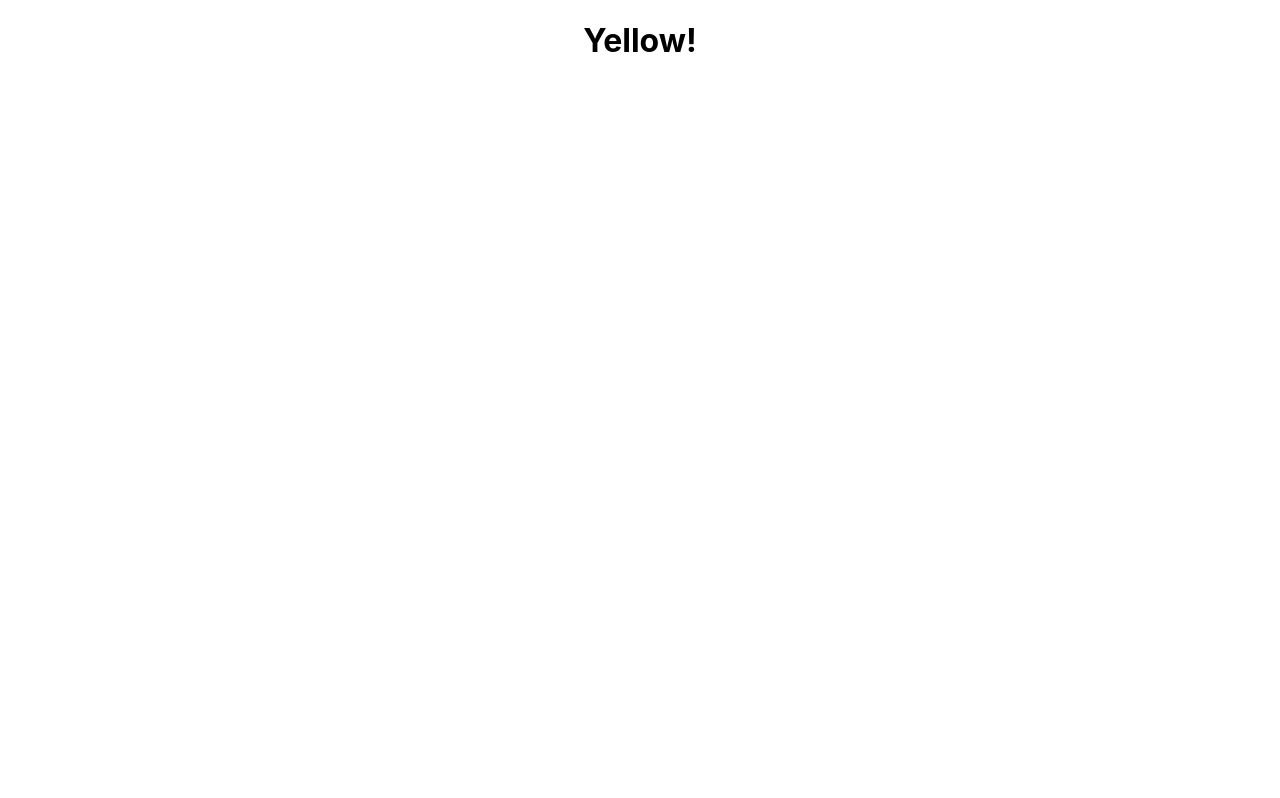
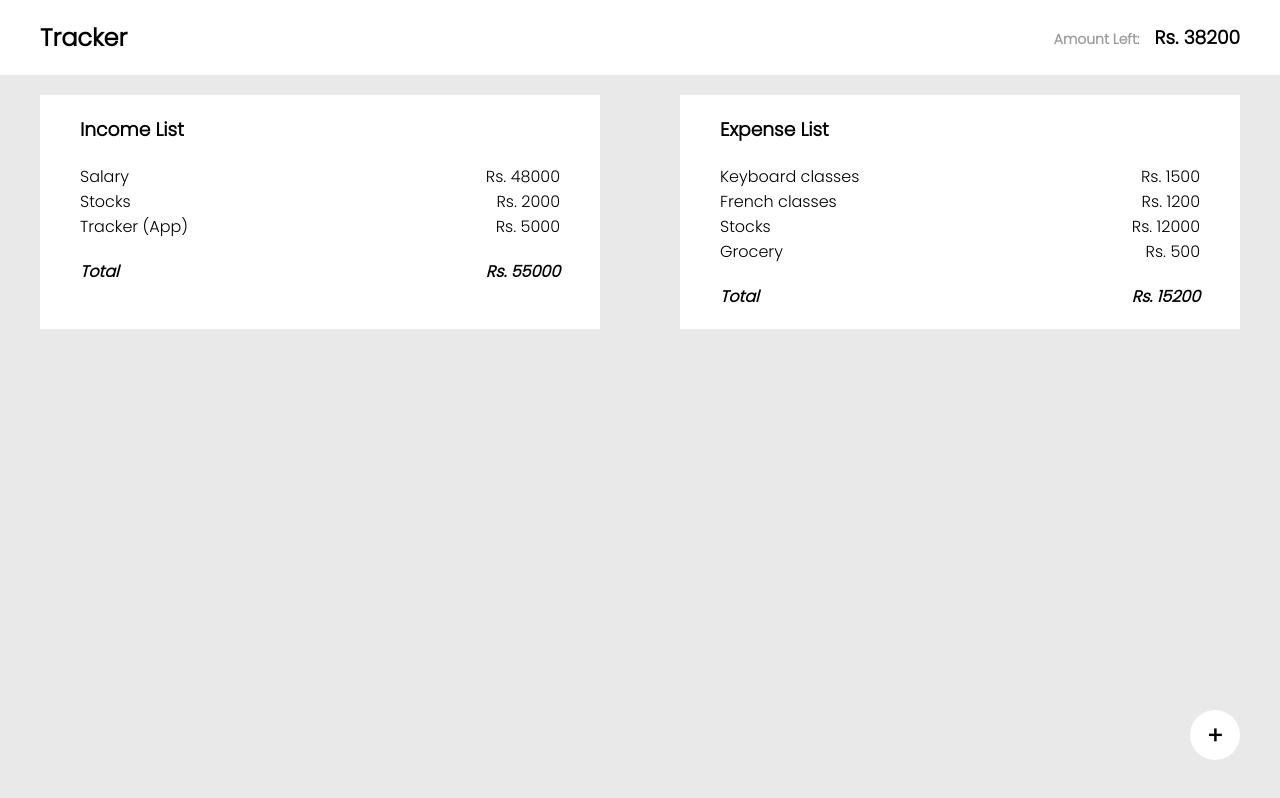
Before and after one commit to NishantGada/budget-tracker, a React (Create React App) app: page / in a window 1280 px wide. Built offline with nearby package versions, Linux system fonts and the light colour scheme.

Commit message:
Added 4 new components

```diff
--- a/src/App.css
+++ b/src/App.css
@@ -1,38 +1,85 @@
-.App {
-  text-align: center;
+@import url('https://fonts.googleapis.com/css2?family=Poppins:wght@300&display=swap');
+
+
+* {
+	margin: 0;
+	padding: 0;
+	box-sizing: border-box;
+	font-family: 'Poppins', sans-serif;
 }
 
-.App-logo {
-  height: 40vmin;
-  pointer-events: none;
+.App {
+	height: 100vh;
+	background-color: #e9e9e9;
 }
 
-@media (prefers-reduced-motion: no-preference) {
-  .App-logo {
-    animation: App-logo-spin infinite 20s linear;
-  }
+.add {
+	width: 50px;
+	height: 50px;
+	background-color: white;
+	border-radius: 50%;
+	font-size: 20px;
+	border: none;
+	cursor: pointer;
+
+	position: absolute;
+	right: 40px;
+	bottom: 40px;
+
+	display: flex;
+	align-items: center;
+	justify-content: center;
 }
 
-.App-header {
-  background-color: #282c34;
-  min-height: 100vh;
-  display: flex;
-  flex-direction: column;
-  align-items: center;
-  justify-content: center;
-  font-size: calc(10px + 2vmin);
-  color: white;
+.header {
+	/* border: 1px solid black; */
+	text-align: center;
+	padding: 20px 40px;
+	background-color: white;
+
+	display: flex;
+	align-items: center;
+	justify-content: space-between;
 }
 
-.App-link {
-  color: #61dafb;
+.header h3 span {
+	color: rgb(156, 156, 156);
+	font-size: 14px;
+	margin-right: 10px;
 }
 
-@keyframes App-logo-spin {
-  from {
-    transform: rotate(0deg);
-  }
-  to {
-    transform: rotate(360deg);
-  }
+.information {
+	/* border: 1px solid black; */
+	padding: 40px;
+	margin: 20px 40px;
+	background-color: white;
 }
+
+.sect {
+	display: flex;
+	justify-content: space-between;
+}
+
+.expenseList, .incomeList {
+	/* border: 1px solid black; */
+	padding: 20px 40px;
+	margin: 20px 40px;
+	width: 45%;
+	background-color: white;
+	text-align: left;
+}
+
+.expList, .incList {
+	margin-top: 20px;
+}
+
+.expList p, .incList p {
+	display: flex;
+	justify-content: space-between;
+}
+
+.expList p:last-child, .incList p:last-child {
+	margin-top: 20px;
+	font-style: italic;
+	font-weight: bold;
+}
--- a/src/App.js
+++ b/src/App.js
@@ -1,9 +1,21 @@
 import './App.css';
+
+import Header from './components/Header';
+import Add from './components/Add';
+import IncomeList from './components/IncomeList';
+import ExpenseList from './components/ExpenseList';
 
 function App() {
   return (
     <div className="App">
-      <h1>Yellow!</h1>
+		<Header />
+		<Add />
+
+		<div className="sect">
+			<IncomeList />
+			<ExpenseList />
+		</div>
+
     </div>
   );
 }
--- /dev/null
+++ b/src/components/Add.jsx
@@ -0,0 +1,9 @@
+import React from 'react'
+
+export default function Add() {
+    return (
+        <button className="add" onClick={() => alert("Clicked!")}>
+            <h3>+</h3>
+        </button>
+    )
+}
--- /dev/null
+++ b/src/components/ExpenseList.jsx
@@ -0,0 +1,17 @@
+import React from 'react'
+
+export default function ExpenseList() {
+    return (
+        <div className="expenseList">
+            <h3>Expense List</h3>
+
+            <div className="expList">
+                <p>Keyboard classes <span>Rs. 1500</span></p>
+                <p>French classes <span>Rs. 1200</span></p>
+                <p>Stocks <span>Rs. 12000</span></p>
+                <p>Grocery <span>Rs. 500</span></p>
+                <p>Total <span>Rs. 15200</span></p>
+            </div>
+        </div>
+    )
+}
--- /dev/null
+++ b/src/components/Header.jsx
@@ -0,0 +1,11 @@
+import React from 'react'
+
+export default function Header() {
+    return (
+        <div className="header">
+            <h2>Tracker</h2>
+
+            <h3><span>Amount Left:</span> Rs. 38200</h3>
+        </div>
+    )
+}
--- /dev/null
+++ b/src/components/IncomeList.jsx
@@ -0,0 +1,16 @@
+import React from 'react'
+
+export default function IncomeList() {
+    return (
+        <div className="incomeList">
+            <h3>Income List</h3>
+
+            <div className="incList">
+                <p>Salary <span>Rs. 48000</span></p>
+                <p>Stocks <span>Rs. 2000</span></p>
+                <p>Tracker (App) <span>Rs. 5000</span></p>
+                <p>Total <span>Rs. 55000</span></p>
+            </div>
+        </div>
+    )
+}
```
